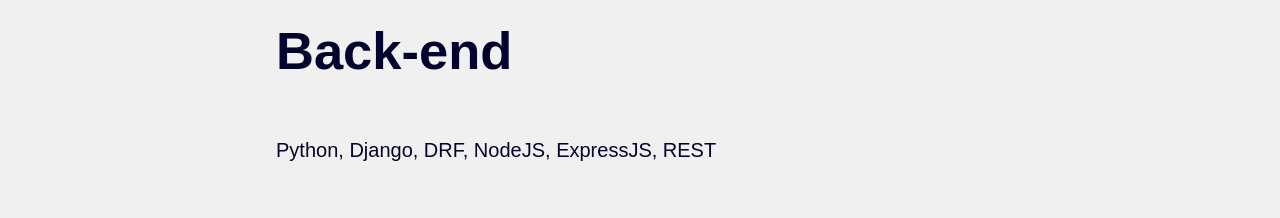
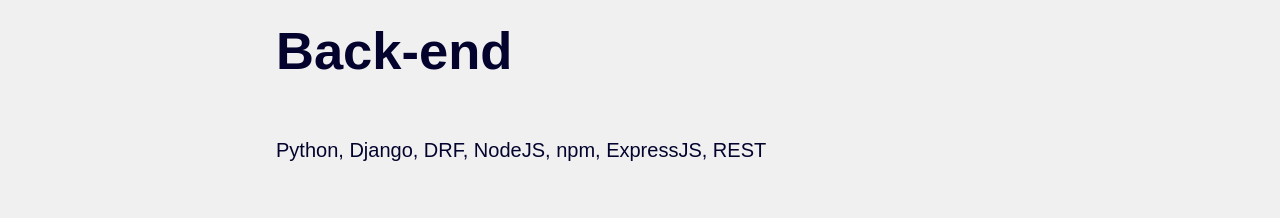
Before and after one commit to RA404/-react-portfolio, a React (Create React App) app: page /#/ in a window 1280 px wide. Shown: the part 1260-1478 px from the top of the page. Built offline with nearby package versions, Linux system fonts and the light colour scheme.

Commit message:
change skills info

```diff
--- a/src/pages/Home.js
+++ b/src/pages/Home.js
@@ -43,7 +43,7 @@
           </li>
           <li className='item'>
             <h2>Back-end</h2>
-            <span>Python, Django, DRF, NodeJS, ExpressJS, REST</span>
+            <span>Python, Django, DRF, NodeJS, npm, ExpressJS, REST</span>
           </li>
           <li className='item'>
             <h2>Infrastructure and DB</h2>
```
